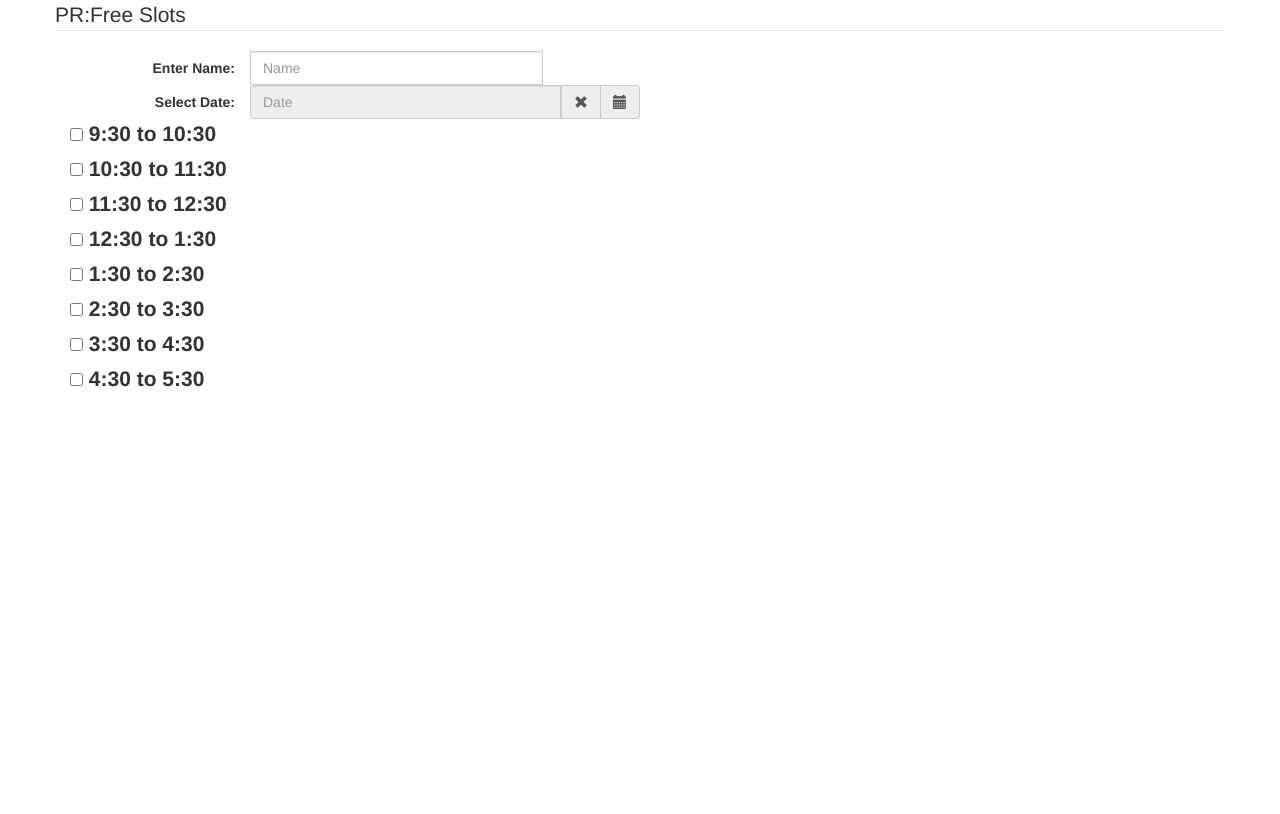
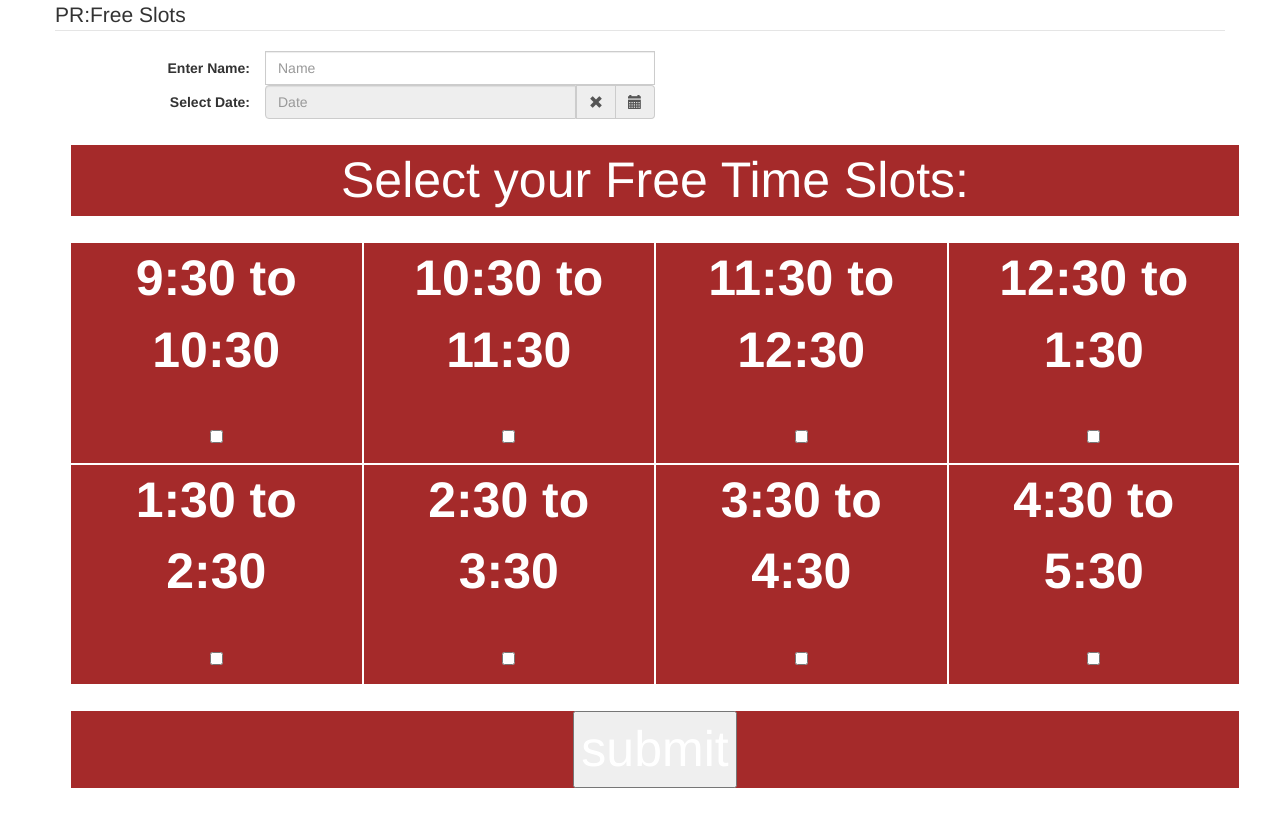
Before and after one commit to mridul-arora/ExperimentingwithThings, a PHP site: page / in a window 1280 px wide. Before the commit the page ends 387 px from the top, so only its background shows below. Run offline with PHP 8.4, Linux system fonts and the light colour scheme; some libraries are stand-ins or nearby versions.

Commit message:
color:brown

```diff
--- a/PR_Checkboxes/Date/datetime/index.html
+++ b/PR_Checkboxes/Date/datetime/index.php
@@ -11,7 +11,23 @@
         .col-md-2 control-label {
             font-size: 1em;
         }
-
+  .col-md-3,
+        col-sm-12 {
+            font-size:50px;
+            background-color:brown;
+            color:white;
+            border:solid white 1px;
+            text-align: center;
+        }
+        .col-md-12{
+            margin-top: 0.5em;
+            margin-bottom: 0.5em;
+            font-size:50px;
+            background-color:brown;
+            color:white;
+            border:solid white 1px;
+            text-align: center;
+        }
     </style>
 
     <link href="../datetime/bootstrap/css/bootstrap.min.css" rel="stylesheet" media="screen">
@@ -21,12 +37,10 @@
 
 <body>
     <div class="container">
-
-        <form action="" class="form-horizontal" method="post">
-            <div class="row">
-                <legend>PR:Free Slots</legend>
-            </div>
-            <!--<div class="form-group">
+        <div class="row">
+            <legend>PR:Free Slots</legend>
+        </div>
+        <!--<div class="form-group">
                 <label for="dtp_input1" class="col-md-2 control-label">Date Picking</label>
                 <div class="input-group date form_datetime col-md-5" data-date="" data-date-format="dd MM yyyy" data-link-field="dtp_input1">
                     <input class="form-control" size="16" type="text" value="" readonly>
@@ -35,21 +49,26 @@
                 </div>
 				<input type="hidden" id="dtp_input1" value="" /><br/>
             </div>-->
+        <form action="process.php" class="form-horizontal" method="post">
+           <div class="container">
             <div class="row">
+
                 <label for="dtp_input2" class="col-md-2 control-label">Enter Name:</label>
-                <div class="input-group col-md-3" data-link-field="dtp_input2">
-                    <input class="form-control" type="text" placeholder="Name">
+                <div class="input-group col-md-4" data-link-field="dtp_input2">
+                    <input class="form-control" type="text" placeholder="Name" id="name">
                 </div>
                 <label for="dtp_input2" class="col-md-2 control-label">Select Date:</label>
                 <div class="input-group date form_date col-md-4" data-date="" data-date-format="dd MM yyyy" data-link-field="dtp_input2" data-link-format="yyyy-mm-dd">
-                    <input class="form-control" type="text" readonly placeholder="Date">
+                    <input class="form-control" type="text" readonly placeholder="Date" id="date">
                     <span class="input-group-addon"><span class="glyphicon glyphicon-remove"></span></span>
                     <span class="input-group-addon"><span class="glyphicon glyphicon-calendar"></span></span>
                 </div>
             </div>
+               </div>
+
             <!--  <input type="hidden" id="dtp_input2" value="" /><br/>-->
-            <div class="col-md-6 ">
-                <div class="row">
+            <!--   <div class="row">
+                     <div class="col-md-6 ">
                     <div class="custom-control custom-checkbox">
                         <input type="checkbox" class="custom-control-input" id="one">
                         <label class="custom-control-label" for="customCheck1"> 9:30 to 10:30</label>
@@ -59,8 +78,9 @@
                         <label class="custom-control-label" for="customCheck1"> 10:30 to 11:30</label>
                     </div>
                 </div>
-
+              </div>
                 <div class="row">
+                    <div class="col-md-6 ">
                     <div class="custom-control custom-checkbox">
                         <input type="checkbox" class="custom-control-input" id="3">
                         <label class="custom-control-label" for="customCheck1"> 11:30 to 12:30</label>
@@ -70,7 +90,9 @@
                         <label class="custom-control-label" for="customCheck1"> 12:30 to 1:30</label>
                     </div>
                 </div>
+              </div>
                 <div class="row">
+                    <div class="col-md-6 ">
                     <div class="custom-control custom-checkbox">
                         <input type="checkbox" class="custom-control-input" id="5">
                         <label class="custom-control-label" for="customCheck1"> 1:30 to 2:30</label>
@@ -80,7 +102,9 @@
                         <label class="custom-control-label" for="customCheck1"> 2:30 to 3:30</label>
                     </div>
                 </div>
+              </div>
                 <div class="row">
+                    <div class="col-md-6 ">
                     <div class="custom-control custom-checkbox">
                         <input type="checkbox" class="custom-control-input" id="7">
                         <label class="custom-control-label" for="customCheck1"> 3:30 to 4:30</label>
@@ -90,10 +114,53 @@
                         <label class="custom-control-label" for="customCheck1"> 4:30 to 5:30</label>
                     </div>
                 </div>
-
-
+              </div>-->
+            <div class="container">
+                <div class="row">
+                    <div class="col-md-12 col-sm-12">
+                        Select your Free Time Slots:
+                    </div>
+                </div>
+                <div class="row">
+                    <div class="col-md-3 col-sm-12">
+                        <label for="1">9:30 to 10:30</label>
+                        <input type="checkbox" name="time[]" value="s1" id="1">
+                    </div>
+                    <div class="col-md-3 col-sm-12">
+                        <label for="2"> 10:30 to 11:30</label>
+                        <input type="checkbox" name="time[]" value="2" id="2">
+                    </div>
+                    <div class="col-md-3 col-sm-12">
+                        <label for="3"> 11:30 to 12:30</label>
+                        <input type="checkbox" name="time[]" value="3" id="3">
+                    </div>
+                    <div class="col-md-3 col-sm-12">
+                        <label for="4"> 12:30 to 1:30</label>
+                        <input type="checkbox" name="time[]" value="4" id="4">
+                    </div>
+                    <div class="col-md-3 col-sm-12">
+                        <label for="5"> 1:30 to 2:30</label>
+                        <input type="checkbox" name="time[]" value="5" id="5">
+                    </div>
+                    <div class="col-md-3 col-sm-12">
+                        <label for="6"> 2:30 to 3:30</label>
+                        <input type="checkbox" name="time[]" value="6" id="6">
+                    </div>
+                    <div class="col-md-3 col-sm-12">
+                        <label for="7"> 3:30 to 4:30</label>
+                        <input type="checkbox" name="time[]" value="7" id="7">
+                    </div>
+                    <div class="col-md-3 col-sm-12">
+                        <label for="8"> 4:30 to 5:30</label>
+                        <input type="checkbox" name="time[]" value="8" id="8">
+                    </div>
+                </div>
+                <div class="row">
+                       <div class="col-md-12 col-sm-12">
+                    <input type="submit" value="submit" name="sub" id="9">
+                </div>
+                </div>
             </div>
-
         </form>
     </div>
 
```
Also changed, not shown: PR_Checkboxes/Date/datetime/process.php (added, +34 -0 lines), PR_Checkboxes/checkboxes/index.php (+61 -4 lines).
